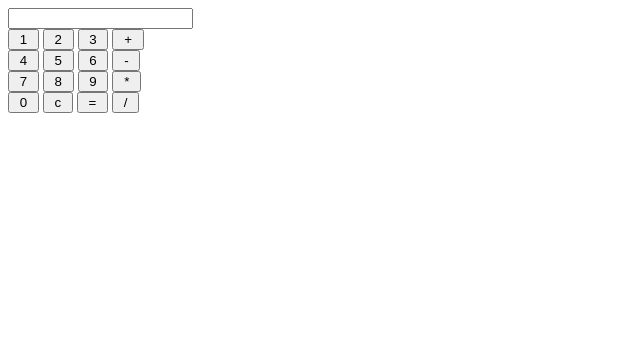
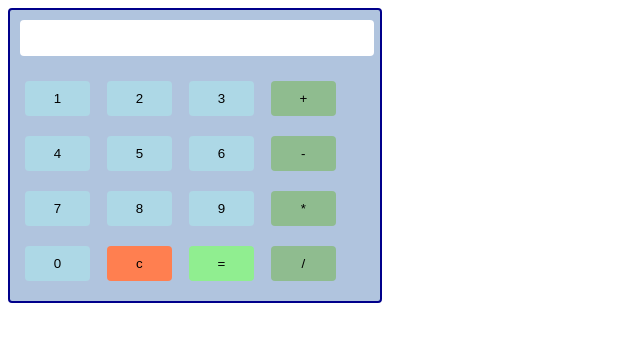
Before and after one commit to Thwipshot/simple-js-calculator, a plain HTML site: page index.html in a window 1280 px wide. Shown: the whole page, without its empty margins (0-640 px from the left). Drawn offline with Linux system fonts and the light colour scheme.

Commit message:
added some styling forgot to add the files in the last commit

```diff
--- a/index.html
+++ b/index.html
@@ -2,7 +2,7 @@
 <html>
   <head>
     <title>My simple Javascript Calculator</title>
-    <style href="style.css"></style>
+    <link rel="stylesheet" type="text/css" href="style.css" />
   </head>
   <body>
     <div id="calculator-box">
@@ -10,28 +10,28 @@
         <input type="text" class="answer-box" name="answer"/>
         <br/>
 
-        <input type="button" value=" 1 " onclick="calculator.answer.value += '1'" />
-        <input type="button" value=" 2 " onclick="calculator.answer.value += '2'" />
-        <input type="button" value=" 3 " onclick="calculator.answer.value += '3'" />
-        <input type="button" value=" + " onclick="calculator.answer.value += '+'" />
+        <input class="button" type="button" value=" 1 " onclick="calculator.answer.value += '1'" />
+        <input class="button" type="button" value=" 2 " onclick="calculator.answer.value += '2'" />
+        <input class="button" type="button" value=" 3 " onclick="calculator.answer.value += '3'" />
+        <input class="ops-button button" type="button" value=" + " onclick="calculator.answer.value += '+'" />
         <br/>
 
-        <input type="button" value=" 4 " onclick="calculator.answer.value += '4'" />
-        <input type="button" value=" 5 " onclick="calculator.answer.value += '5'" />
-        <input type="button" value=" 6 " onclick="calculator.answer.value += '6'" />
-        <input type="button" value=" - " onclick="calculator.answer.value += '-'" />
+        <input class="button" type="button" value=" 4 " onclick="calculator.answer.value += '4'" />
+        <input class="button" type="button" value=" 5 " onclick="calculator.answer.value += '5'" />
+        <input class="button" type="button" value=" 6 " onclick="calculator.answer.value += '6'" />
+        <input class="ops-button button" type="button" value=" - " onclick="calculator.answer.value += '-'" />
         <br/>
 
-        <input type="button" value=" 7 " onclick="calculator.answer.value += '7'" />
-        <input type="button" value=" 8 " onclick="calculator.answer.value += '8'" />
-        <input type="button" value=" 9 " onclick="calculator.answer.value += '9'" />
-        <input type="button" value=" * " onclick="calculator.answer.value += '*'" />
+        <input class="button" type="button" value=" 7 " onclick="calculator.answer.value += '7'" />
+        <input class="button" type="button" value=" 8 " onclick="calculator.answer.value += '8'" />
+        <input class="button" type="button" value=" 9 " onclick="calculator.answer.value += '9'" />
+        <input class="ops-button button" type="button" value=" * " onclick="calculator.answer.value += '*'" />
         <br/>
 
-        <input type="button" value=" 0 " onclick="calculator.answer.value += '0'" />
-        <input type="button" value=" c " onclick="calculator.answer.value = ''" />
-        <input type="button" value=" = " onclick="calculator.answer.value = eval(calculator.answer.value)" />
-        <input type="button" value=" / " onclick="calculator.answer.value += '/'" />
+        <input class="button" type="button" value=" 0 " onclick="calculator.answer.value += '0'" />
+        <input class="clear-button button" type="button" value=" c " onclick="calculator.answer.value = ''" />
+        <input class="eval-button button" type="button" value=" = " onclick="calculator.answer.value = eval(calculator.answer.value)" />
+        <input class="ops-button button" type="button" value=" / " onclick="calculator.answer.value = '/'" />
         <br/>
       </form>
     </div>
--- a/style.css
+++ b/style.css
@@ -0,0 +1,38 @@
+#calculator-box {
+  background-color: lightsteelblue;
+  border: 2px solid darkblue;
+  border-radius: 4px;
+  font-family: sans-serif;
+  font-size: 25px;
+  padding: 10px;
+  width: 350px;
+}
+
+.answer-box {
+  border: none;
+  border-radius: 4px;
+  font-size: 30px;
+  margin-bottom: 15px;
+  width: 100%;
+}
+
+.button {
+  background-color: lightblue;
+  border: none;
+  border-radius: 4px;
+  padding: 10px;
+  margin: 10px 5px;
+  width: 65px;
+}
+
+.clear-button {
+  background-color: coral;
+}
+
+.eval-button {
+  background-color: lightgreen;
+}
+
+.ops-button {
+  background-color: darkseagreen;
+}
```
